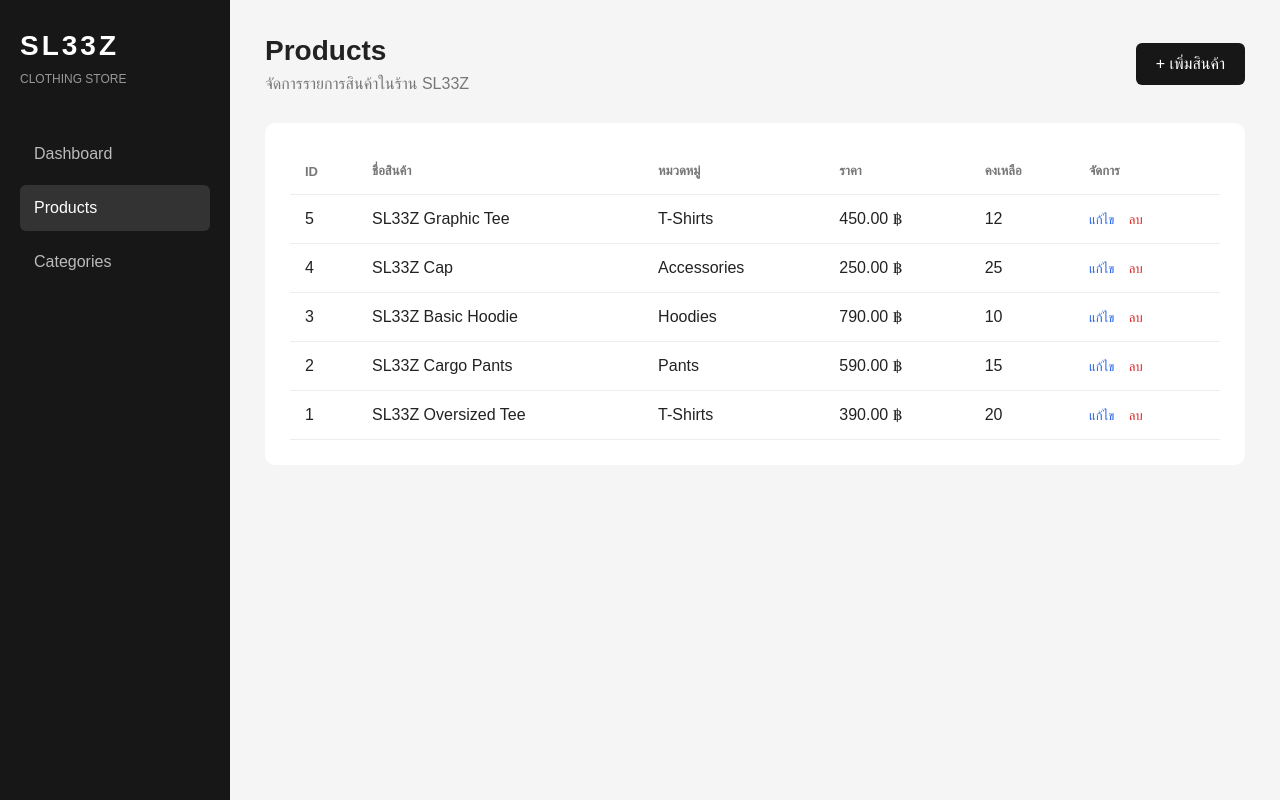
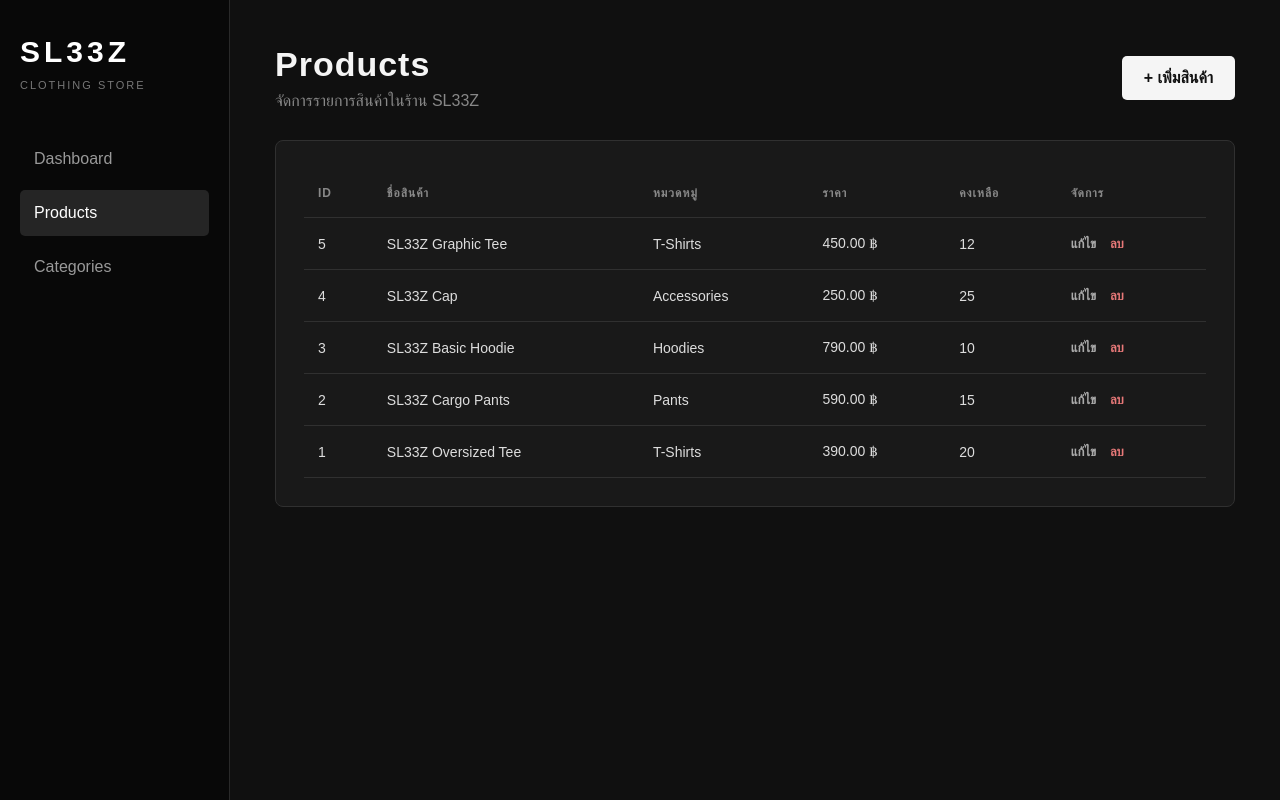
Before and after one commit to woraporna66-ai/6607532, a PHP site: page /products.php in a window 1280 px wide. Run offline with PHP 8.4, Linux system fonts and the light colour scheme; data comes from the database, SQL or seed files in the repository.

Commit message:
Redesign products page with dark theme

```diff
--- a/src/products.php
+++ b/src/products.php
@@ -153,6 +153,133 @@ $products = $conn->query($sql)->fetchAll(PDO::FETCH_ASSOC);
                 overflow-x: auto;
             }
         }
+
+/* SL33Z Dark Luxury Theme */
+
+body {
+    background: #101010;
+    color: #f5f5f5;
+}
+
+.sidebar {
+    background: #080808;
+    border-right: 1px solid #292929;
+    padding: 35px 20px;
+}
+
+.logo {
+    font-size: 30px;
+    letter-spacing: 4px;
+}
+
+.subtitle {
+    color: #777;
+    font-size: 11px;
+    letter-spacing: 2px;
+}
+
+.sidebar a {
+    color: #999;
+    border-radius: 5px;
+    transition: 0.2s;
+}
+
+.sidebar a.active,
+.sidebar a:hover {
+    background: #252525;
+    color: white;
+}
+
+.main {
+    padding: 45px;
+}
+
+.header h1 {
+    font-size: 34px;
+    letter-spacing: 1px;
+}
+
+.header p {
+    color: #888;
+}
+
+.btn {
+    background: #f5f5f5;
+    color: #111;
+    padding: 13px 22px;
+    border-radius: 5px;
+    font-weight: bold;
+    transition: 0.2s;
+}
+
+.btn:hover {
+    background: #ccc;
+}
+
+.section {
+    background: #191919;
+    border: 1px solid #303030;
+    border-radius: 8px;
+    padding: 28px;
+    overflow-x: auto;
+}
+
+table {
+    min-width: 650px;
+}
+
+th, td {
+    padding: 17px 14px;
+    border-bottom: 1px solid #303030;
+}
+
+th {
+    color: #888;
+    font-size: 12px;
+    letter-spacing: 1px;
+}
+
+td {
+    color: #ddd;
+    font-size: 14px;
+}
+
+tr:hover td {
+    background: #222;
+}
+
+.action a {
+    font-weight: bold;
+}
+
+.edit {
+    color: #aaa;
+}
+
+.edit:hover {
+    color: white;
+}
+
+.delete {
+    color: #e87979;
+}
+
+.delete:hover {
+    color: #ff4444;
+}
+
+@media (max-width: 700px) {
+    .sidebar {
+        width: 100%;
+        height: auto;
+        position: relative;
+    }
+
+    .main {
+        margin-left: 0;
+        padding: 20px;
+    }
+}
     </style>
 </head>
 
```
